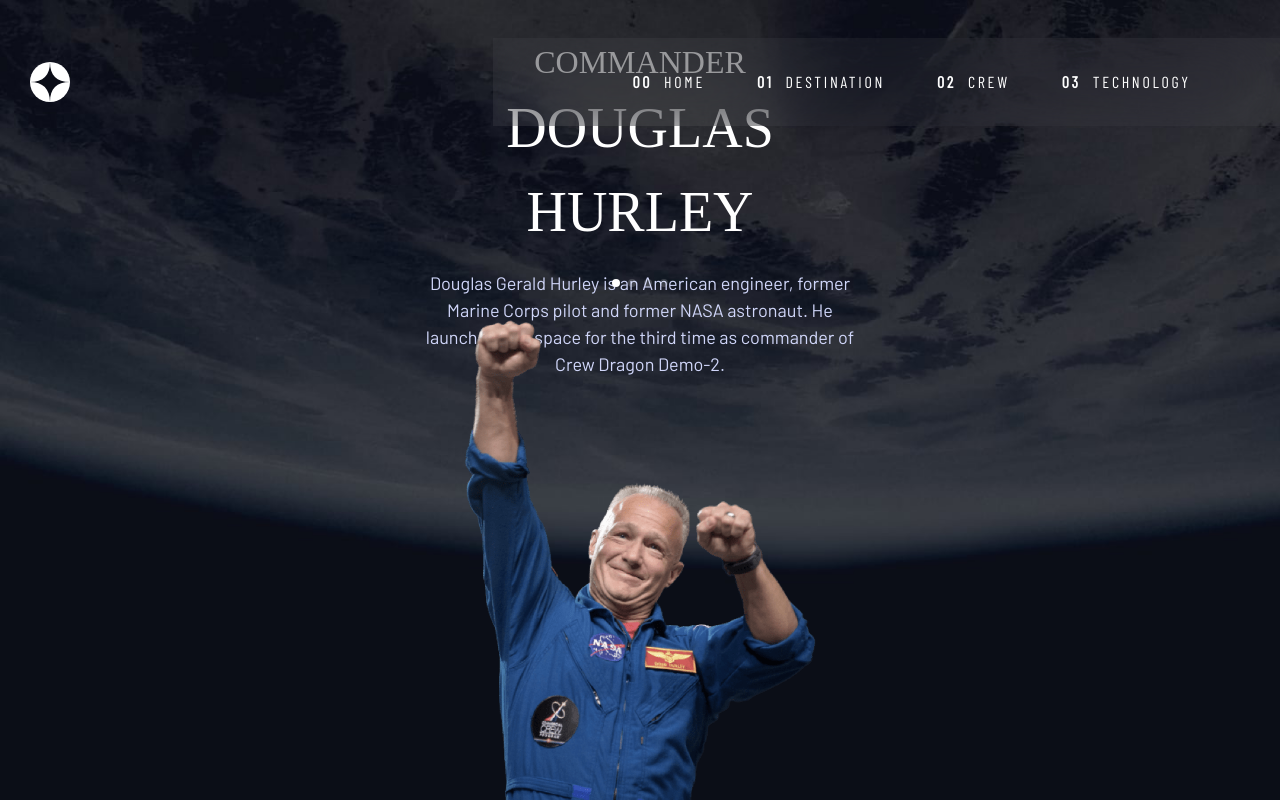
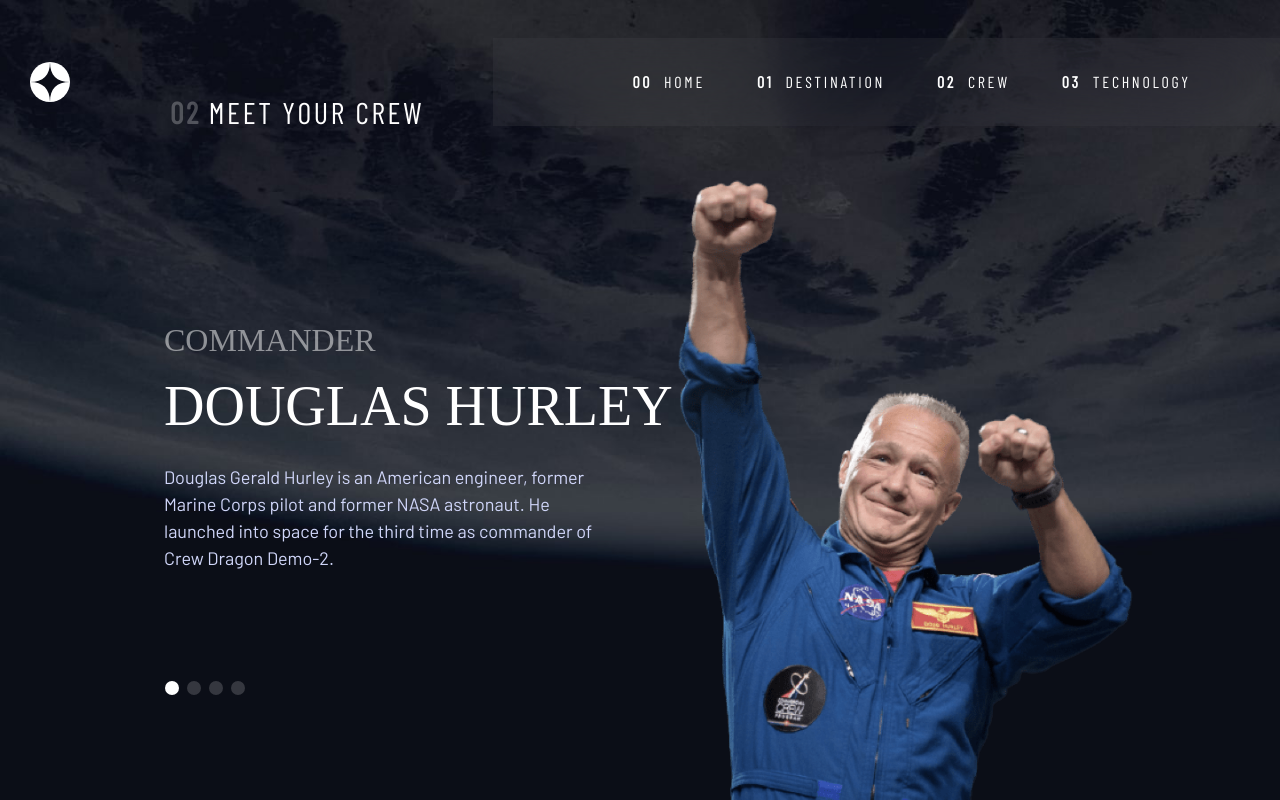
Before and after one commit to mpadilhaa/space-travel, a Next.js app: page /crew in a window 1280 px wide. Built offline with nearby package versions, Linux system fonts and the light colour scheme; a web font is replaced by a local one.

Commit message:
finalizado a pagina crew

```diff
--- a/src/components/CarouselCrew/index.jsx
+++ b/src/components/CarouselCrew/index.jsx
@@ -26,13 +26,13 @@
   };
 
   return (
-    <div className="px-[30px] pt-[30px] h-screen md:flex md:flex-col md:justify-end">
-      <div className="text-center py-6 md:text-start md:py-[64px]">
+    <div className="  px-[30px] pt-[200px] h-screen md:flex md:flex-col md:justify-end ">
+      <div className="text-center py-6 md:text-start md:py-[64px] xl:ml-[140px] xl:py-0 xl:pt-[40px] ">
         <PagesContentDescription numberPage={"02"}>
           MEET YOUR CREW
         </PagesContentDescription>
       </div>
-      <div className="flex flex-col md:flex-col-reverse md:gap-12  items-center ">
+      <div className=" flex flex-col md:flex-col-reverse md:gap-12  items-center  xl:flex-row-reverse">
         <Swiper
           spaceBetween={30}
           pagination={{
@@ -45,8 +45,8 @@
           {dataCrew.map((item, i) => (
             <>
               <SwiperSlide key={item.id}>
-                <div className=" w-[100%] border-b-[1px] h-[100%] border-[#383B4B] md:border-none ">
-                  <div className="relative w-[220px] h-[220px] mx-auto md:w-[456px] md:h-[480px] ">
+                <div className="relative w-[100%] border-b-[1px] h-[100%] border-[#383B4B] md:border-none xl:pl-[530px] xl:-z-10 ">
+                  <div className="relative w-[220px] h-[220px] mx-auto md:w-[456px] md:h-[480px] xl:w-[590px] xl:h-[620px] ">
                     <Image
                       src={item.img}
                       fill
@@ -59,7 +59,7 @@
             </>
           ))}
         </Swiper>
-        <div className="text-center  md:h-[200px] md:w-[458px] ">
+        <div className="text-center  md:h-[200px] md:w-[458px] xl:absolute xl:left-[164px] xl:bottom-[300px] xl:w-[640px] xl:text-start xl:z-10 ">
           <RouteTextContext
             crewPage
             description={dataCrew[activeIndex].subTitle.toLocaleUpperCase()}
--- a/src/components/CarouselCrew/styles.css
+++ b/src/components/CarouselCrew/styles.css
@@ -29,9 +29,6 @@
   background-color: #ffffff;
   opacity: 1;
 }
-.swiper-wrapper {
-  position: relative;
-}
 
 @media (min-width: 767px) {
   .mySwiper .swiper-pagination {
@@ -44,3 +41,18 @@
     padding-bottom: 0;
   }
 }
+
+@media (min-width: 1280px) {
+  .mySwiper .swiper-pagination {
+    width: 150px;
+
+    bottom: 100px;
+    left: 100px;
+    top: auto;
+  }
+
+  span {
+    width: 14px !important;
+    height: 14px !important;
+  }
+}
--- a/src/components/Navbar/NavLinks/index.jsx
+++ b/src/components/Navbar/NavLinks/index.jsx
@@ -6,7 +6,7 @@
   return (
     <ul className="flex flex-col gap-6 px-10 py-28 md:flex-row  md:pr-[30px] md:py-12 md:items-center md:gap-8 xl:gap-[52px] xl:py-8 xl:px-[140px] xl:max-w-[1600px]">
       {data.map((data) => (
-        <li key={data.name} className=" uppercase ">
+        <li key={data.name} className=" uppercase cursor-pointer">
           <Link href={data.route} className="">
             <span className="pr-[7px] md:hidden xl:inline xl:font-bold xl:pr-3">
               {data.number}
--- a/src/components/PagesContentDescription/index.jsx
+++ b/src/components/PagesContentDescription/index.jsx
@@ -2,9 +2,11 @@
 
 const PagesContentDescription = ({ children, numberPage }) => {
   return (
-    <div>
+    <div className="">
       <h3 className=" text-base md:text-xl xl:text-3xl tracking-[2.7px] uppercase ">
-        <span className="font-bold opacity-25 mr-2">{numberPage}</span>
+        <span className=" text-base md:text-xl xl:text-3xl font-bold opacity-25 mr-2">
+          {numberPage}
+        </span>
         {children}
       </h3>
     </div>
--- a/src/components/RouteTextContext/index.jsx
+++ b/src/components/RouteTextContext/index.jsx
@@ -15,7 +15,7 @@
         </h3>
       )}
       {crewPage && (
-        <h2 className=" pt-4 text-[16px] md:text-[24px] xl:text-[32px] opacity-50">
+        <h2 className=" pt-4 text-[16px] md:text-[24px] xl:text-[32px] opacity-50 ">
           {description}
         </h2>
       )}
@@ -27,7 +27,9 @@
       ) : (
         <h2 className="text-[56px] md:text-[80px] xl:text-[100px]">{title}</h2>
       )}
-      <p className=" text-[15px] md:text-[16px] xl:text-[18px]">{children}</p>
+      <p className=" text-[15px] md:text-[16px] xl:text-[18px] xl:w-[444px] ">
+        {children}
+      </p>
     </div>
   );
 };
```
